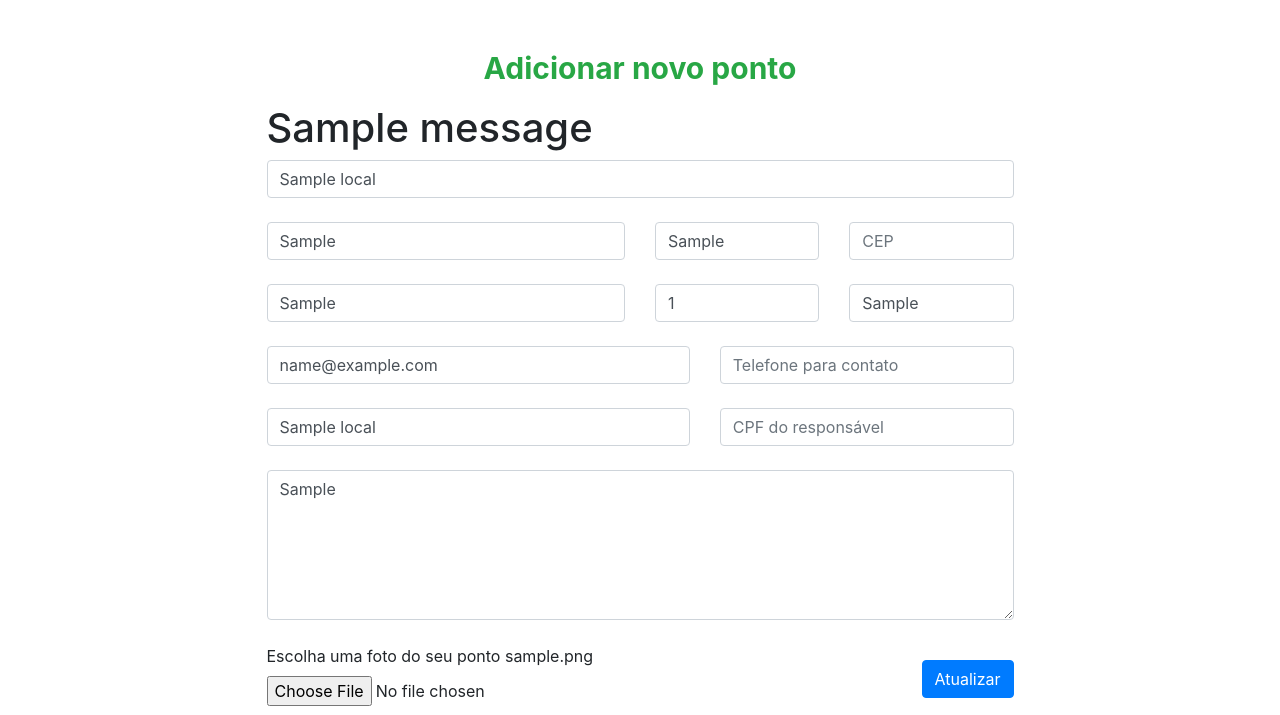
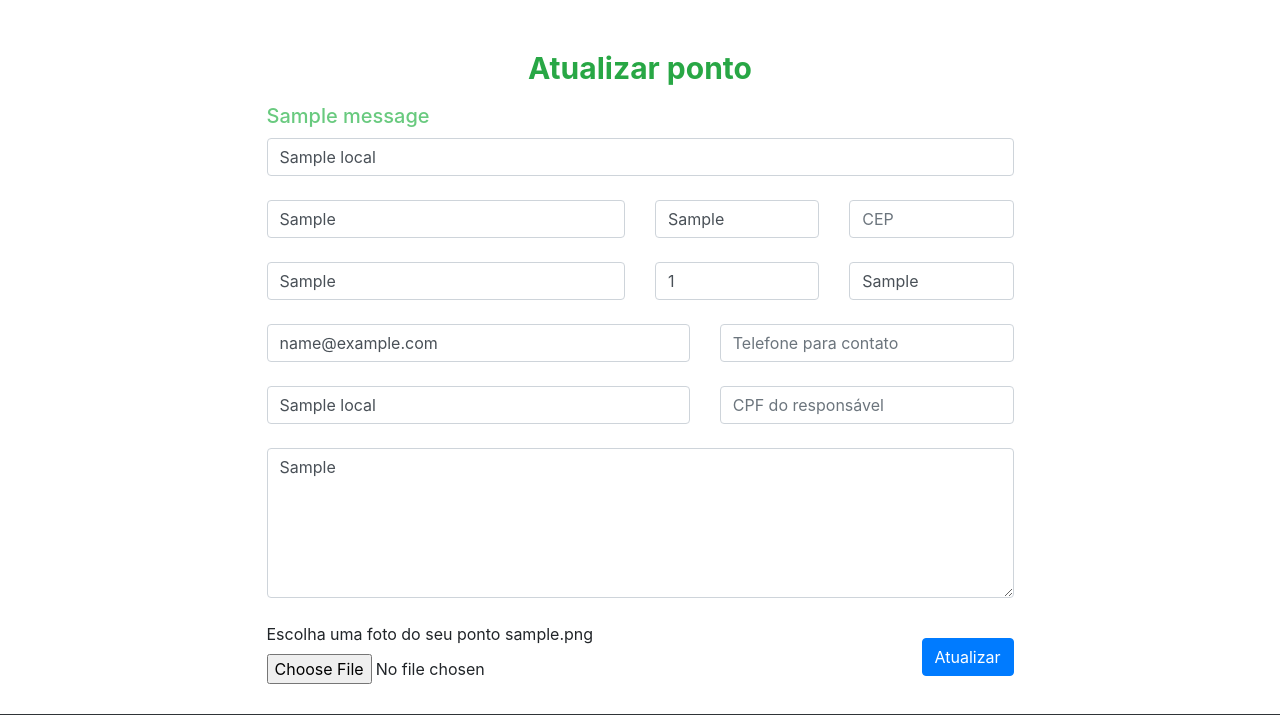
Before and after one commit to mariaisadoram/waycollect, a Django app: page /editar/1 in a window 1280 px wide. Shown: the part 63-778 px from the top of the page. Run offline with Django 3.2, Linux system fonts and the light colour scheme; a user stored in the database is signed in; tables that the repository leaves empty hold one stand-in row (values such as "Sample post"); one stand-in notice (Sample message) is shown; some libraries are stand-ins or nearby versions.

Commit message:
messages success

```diff
--- a/main/templates/base.html
+++ b/main/templates/base.html
@@ -11,6 +11,7 @@
     <link rel="stylesheet" href="https://cdn.jsdelivr.net/npm/bootstrap@4.1.3/dist/css/bootstrap.min.css"
         integrity="sha384-MCw98/SFnGE8fJT3GXwEOngsV7Zt27NXFoaoApmYm81iuXoPkFOJwJ8ERdknLPMO" crossorigin="anonymous">
     <link rel="stylesheet" href="{% static 'css/style.css' %}">
+    <link rel="icon" href="{% static 'img/icon.png' %}">
     <title>
         {% block title %}
         {% endblock %}
--- a/main/templates/detalhes.html
+++ b/main/templates/detalhes.html
@@ -2,8 +2,9 @@
 {% load static %}
 
 {% block title %}
+Mais informações
 {% endblock %}
-Mais informações
+
 {% block head %}
 {% endblock %}
 
@@ -25,7 +26,7 @@ Mais informações
 {% endblock %}
 
 {% block h2 %}
-Mais detalhes
+Mais informações
 {% endblock %}
 
 {% block main %}
--- a/main/templates/forms-edit.html
+++ b/main/templates/forms-edit.html
@@ -4,7 +4,7 @@
 {% load crispy_forms_tags %}
 
 {% block title %}
-Adicionar um novo ponto
+Atualizar ponto
 {% endblock %}
 
 {% block head %}
@@ -28,7 +28,7 @@ Adicionar um novo ponto
 {% endblock %}
 
 {% block h2 %}
-Adicionar novo ponto
+Atualizar ponto
 {% endblock %}
 
 
@@ -43,14 +43,14 @@ Adicionar novo ponto
 
     {% if messages %}
     {% for message in messages %}
-    <h1{% if message.tags %} class="{{ message.tags }}" {% endif %}>{{ message }}</h1>
+    <h1 style="font-size: 20px; color: #2fb54db8; margin-bottom: 10px;" {% if message.tags %} class="{{ message.tags }}" {% endif %}>{{ message }}</h1>
         {% endfor %}
-{% endif %}
+    {% endif %}
+
 
     <div class="row">
         <div class="col">
             {{ form.nome_local }}
-
         </div>
     </div>
     <br>
--- a/main/views.py
+++ b/main/views.py
@@ -7,7 +7,6 @@ from django.contrib.auth.models import User
 from django.contrib.auth.decorators import login_required
 import sweetify
 from django.contrib import messages
-
 
 # Create your views here.
 
@@ -58,7 +57,7 @@ def editar_local(request, id):
         if form.is_valid():
             try:
                 form.save()
-                messages.success(request, "This is a message!")
+                messages.success(request, 'Ponto alterado!')
                 # sweetify.sweetalert(request,'Ponto alterado com sucesso!')
                 return redirect('editar')
             except:
@@ -82,6 +81,7 @@ def editar_local(request, id):
 def remover_local(request, id):
     local= get_object_or_404(Local, id=id)
     local.delete()
+    messages.success(request, "Ponto removido!")
     sweetify.sweetalert(request,'Ponto excluído com sucesso!')
     return redirect('meus_pontos')
 
```
Also changed, not shown: main/templates/meuspontos.html (+7 -1 lines), main/static/img/icon.png (added).
